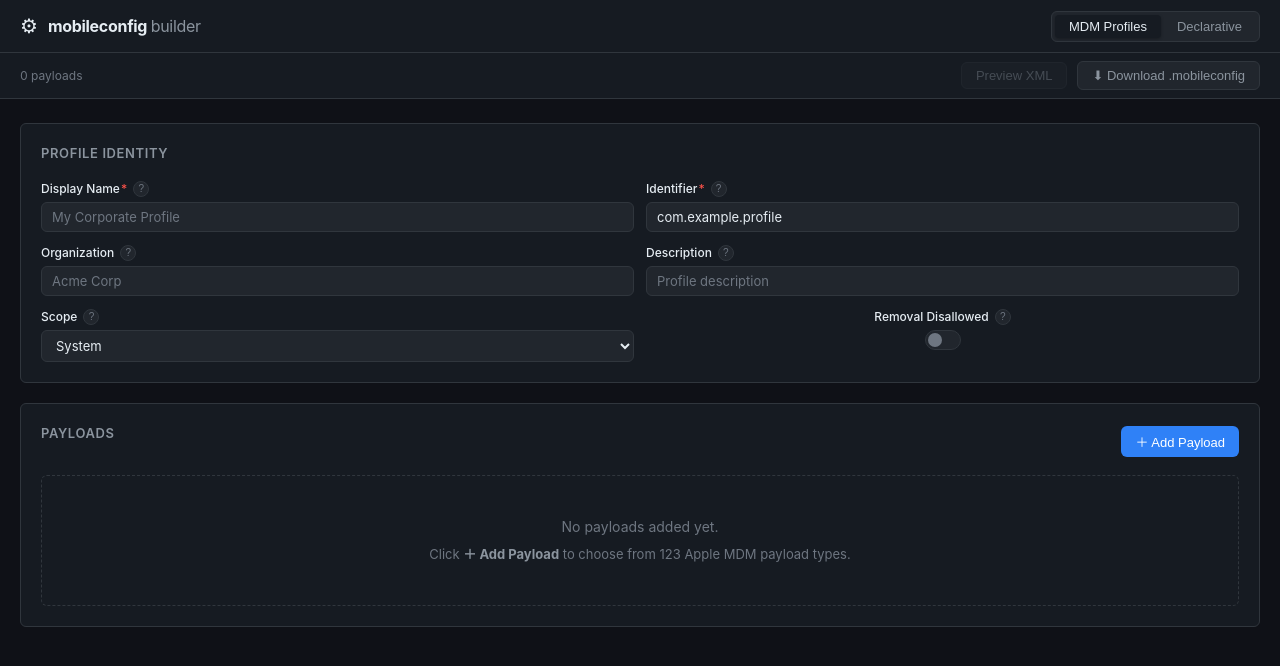
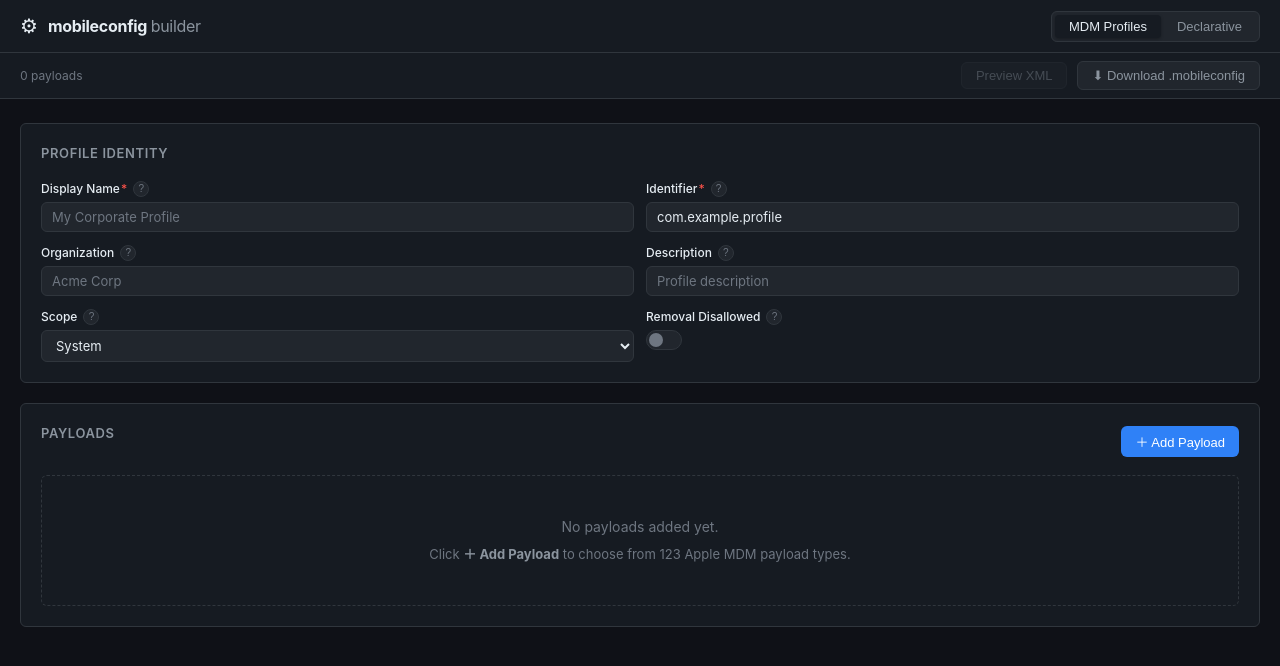
Before and after one commit to dantecatalfamo/mobileconfig-builder, a React (Vite) app: page / in a window 1280 px wide. Shown: the top 666 px of the page. Built offline with nearby package versions, Linux system fonts and the light colour scheme.

Commit message:
Remove center alignment on toggle

```diff
--- a/src/index.css
+++ b/src/index.css
@@ -103,7 +103,7 @@ body {
   grid-template-columns: 1fr 1fr;
   gap: 12px;
 }
-.field-toggle { align-items: center; display: flex; gap: 12px; }
+.field-toggle { display: flex; gap: 12px; }
 .field-toggle label:first-child { flex: 1; }
 
 /* ── Fields ── */
```
